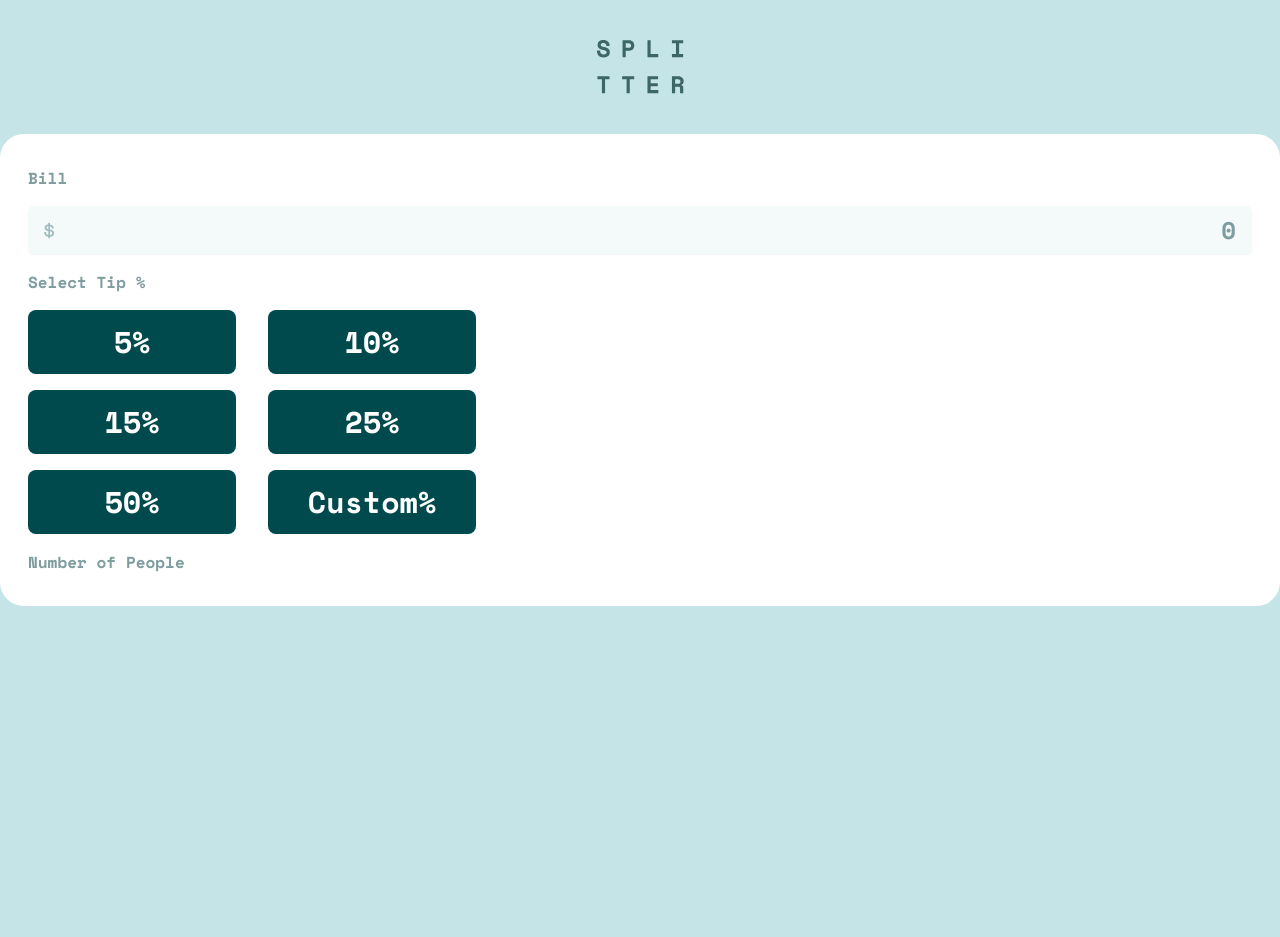
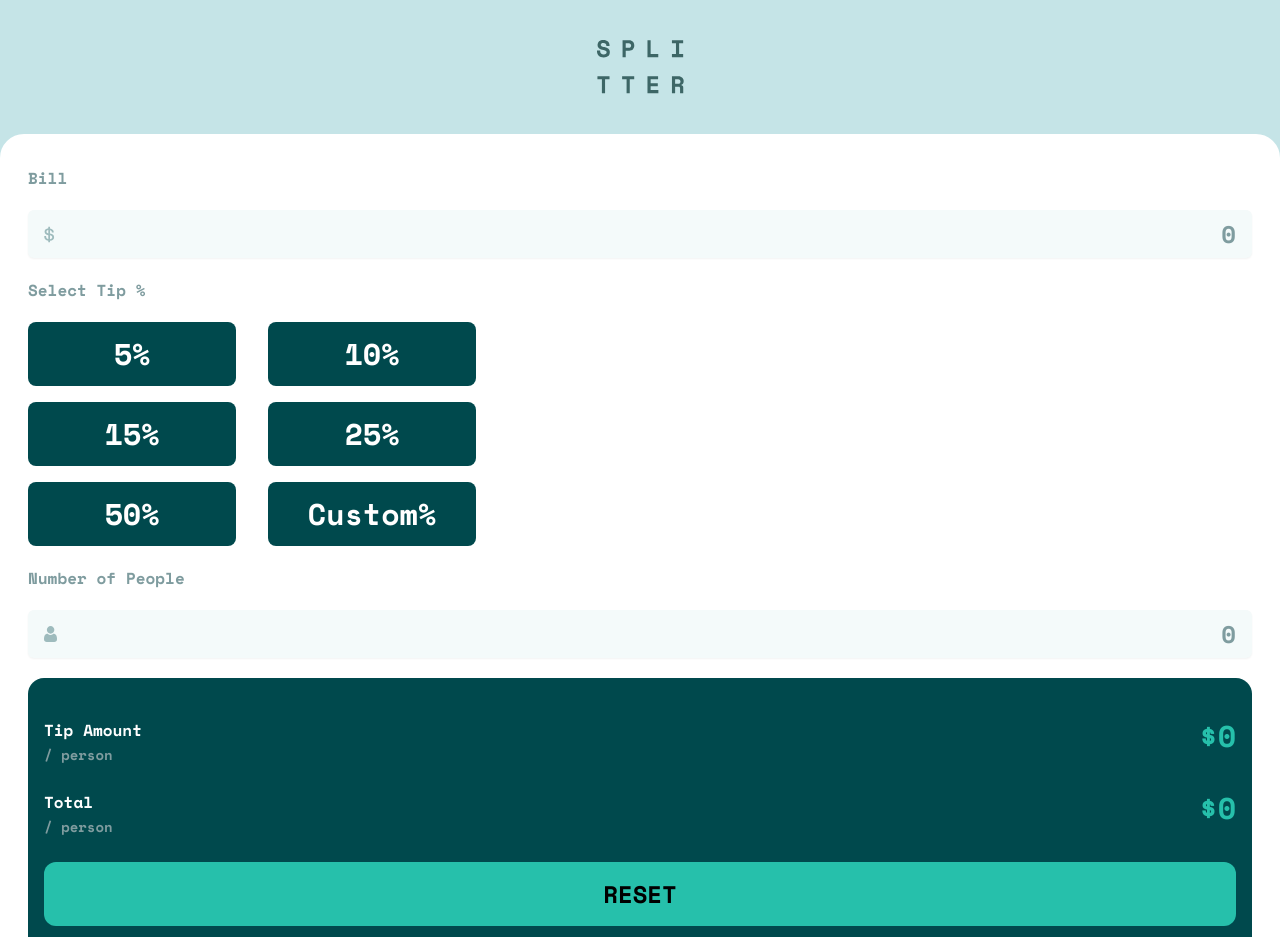
Before and after one commit to zayaanw/tip-calc, a React (Vite) app: page / in a window 1280 px wide. Shown: the top 937 px of the page. Before the commit the page ends 800 px from the top, so only its background shows below. Built offline with nearby package versions, Linux system fonts and the light colour scheme.

Commit message:
total container added

```diff
--- a/src/App.jsx
+++ b/src/App.jsx
@@ -3,6 +3,7 @@ import TipButton from "./components/TipButton";
 import Logo from "./components/Logo";
 import Container from "./components/Container";
 import Bill from "./components/Bill";
+import Total from "./components/Total";
 
 function App() {
   return (
@@ -11,7 +12,7 @@ function App() {
         <Logo></Logo>
         <Container>
           <h1 className="text-[#7f9c9f]">Bill</h1>
-          <Bill></Bill>
+          <Bill img="src\assets\icon-dollar.svg" />
           <h1 className="text-[#7f9c9f]">Select Tip %</h1>
           <div className="grid grid-flow-row grid-cols-2 grid-rows-3 gap-x-8 gap-y-4">
             <TipButton percentage={5} />
@@ -22,6 +23,8 @@ function App() {
             <TipButton percentage={"Custom"} />
           </div>
           <h1 className="text-[#7f9c9f]">Number of People</h1>
+          <Bill img="src\assets\icon-person.svg" />
+          <Total></Total>
         </Container>
       </div>
     </>
--- a/src/components/Bill.jsx
+++ b/src/components/Bill.jsx
@@ -1,9 +1,9 @@
-function Bill() {
+function Bill({ img }) {
   return (
     <label className="relative w-full">
       <span className="sr-only">Total amount</span>
       <span className="absolute inset-y-0 left-2 flex items-center pl-2">
-        <img src="src\assets\icon-dollar.svg"></img>
+        <img src={img}></img>
       </span>
       <input
         className="block w-full rounded-md bg-[#f4fafa] py-2 pl-9  pr-4 text-2xl text-[#00494d] shadow-sm placeholder:text-[#7f9c9f] focus:border-sky-500 focus:outline-none focus:ring-1 focus:ring-sky-500"
--- a/src/components/Container.jsx
+++ b/src/components/Container.jsx
@@ -1,6 +1,6 @@
 function Container({ children }) {
   return (
-    <div className="relative mt-10 flex h-fit  flex-col items-start gap-4 rounded-3xl border-4 border-white bg-white px-6 py-7 ">
+    <div className="container relative mt-10 flex h-fit flex-col items-start gap-5 rounded-3xl border-4 border-white bg-white px-6 py-7 ">
       {children}
     </div>
   );
--- /dev/null
+++ b/src/components/Total.jsx
@@ -0,0 +1,24 @@
+function Total() {
+  return (
+    <div className="container flex flex-col gap-6 rounded-2xl bg-[#00494d] px-4 pb-7 pt-10 ">
+      <div className="flex justify-between">
+        <p className=" text-white">
+          Tip Amount <br />{" "}
+          <span className="text-sm text-[#7f9c9f]">/ person</span>
+        </p>
+        <span className="text-3xl text-[#26c0ab]">$0</span>
+      </div>
+      <div className="flex justify-between">
+        <p className=" text-white">
+          Total <br /> <span className=" text-sm text-[#7f9c9f]">/ person</span>
+        </p>
+        <span className="text-3xl text-[#26c0ab]">$0</span>
+      </div>
+      <button className="rounded-xl  bg-[#26c0ab] p-4 text-2xl uppercase">
+        Reset
+      </button>
+    </div>
+  );
+}
+
+export default Total;
```
